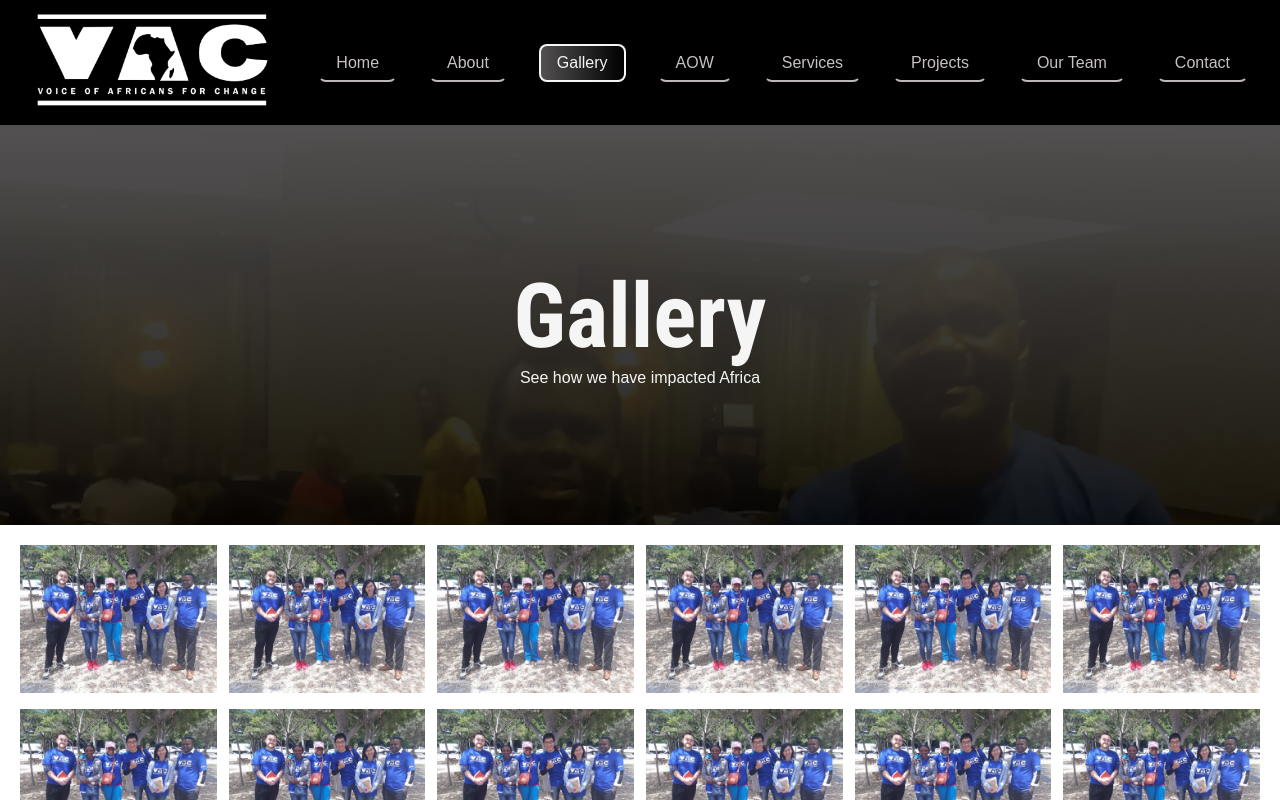
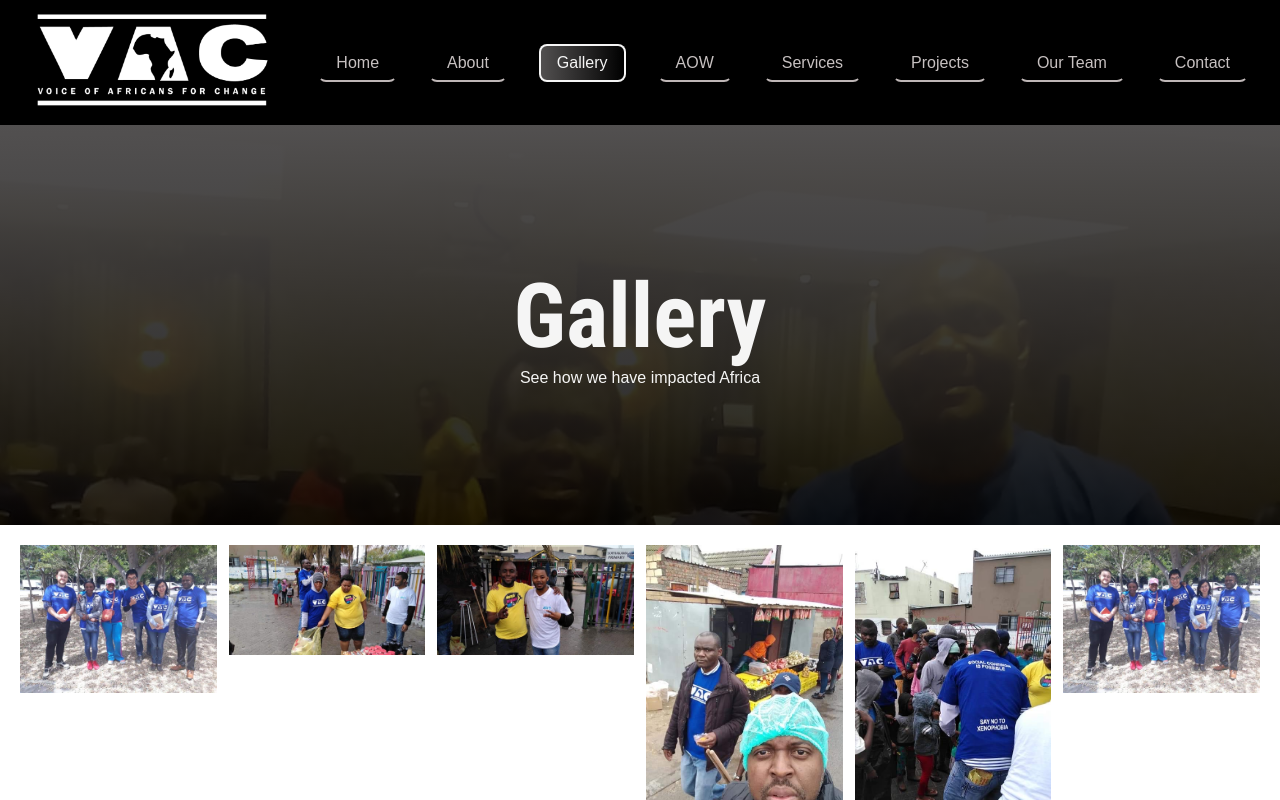
Before and after one commit to Olivier-Kango/VAC, a React (Vite) app: page /Gallery in a window 1280 px wide. Shown: the top 800 px of the page. Built offline with nearby package versions, Linux system fonts and the light colour scheme.

Commit message:
Update Gallery.jsx

```diff
--- a/src/pages/gallery/Gallery.jsx
+++ b/src/pages/gallery/Gallery.jsx
@@ -1,6 +1,10 @@
 import React from "react";
 import "./gallery.css";
 import Image_1 from "./assets/Img_1.jpg";
+import Image_2 from "./assets/Img_2.jpg";
+import Image_3 from "./assets/Img_3.jpg";
+import Image_4 from "./assets/Img_4.jpg";
+import Image_5 from "./assets/Img_5.jpg";
 
 
 const Gallery = () => {
@@ -17,16 +21,16 @@ const Gallery = () => {
         <img src={Image_1} alt="Image 1" />
     </div>
     <div className="grid-item">
-        <img src={Image_1} alt="Image 2" />
+        <img src={Image_2} alt="Image 2" />
     </div>
    <div className="grid-item">
-        <img src={Image_1} alt="Image 1" />
+        <img src={Image_3} alt="Image 1" />
     </div>
     <div className="grid-item">
-        <img src={Image_1} alt="Image 2" />
+        <img src={Image_4} alt="Image 2" />
     </div>
    <div className="grid-item">
-        <img src={Image_1} alt="Image 1" />
+        <img src={Image_5} alt="Image 1" />
     </div>
     <div className="grid-item">
         <img src={Image_1} alt="Image 2" />
```
